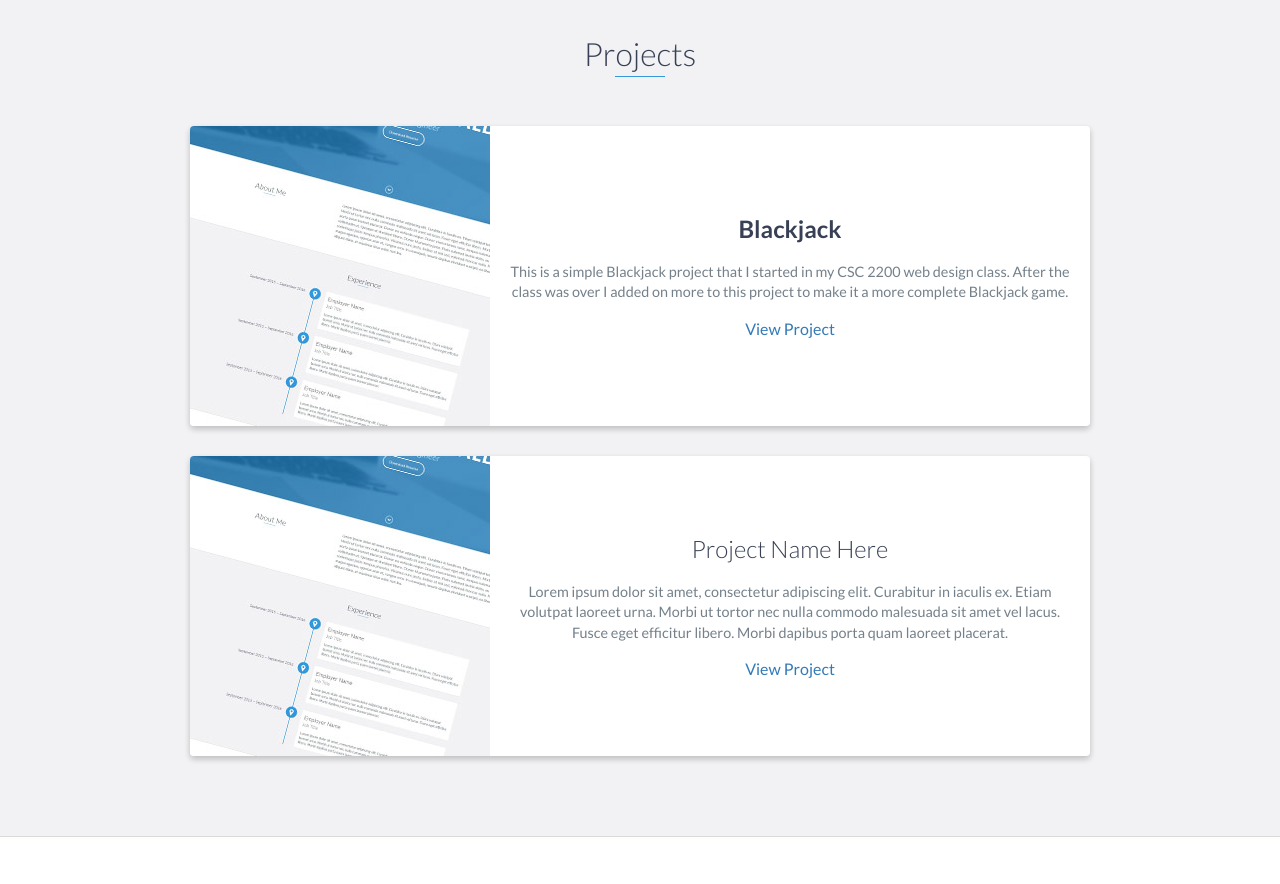
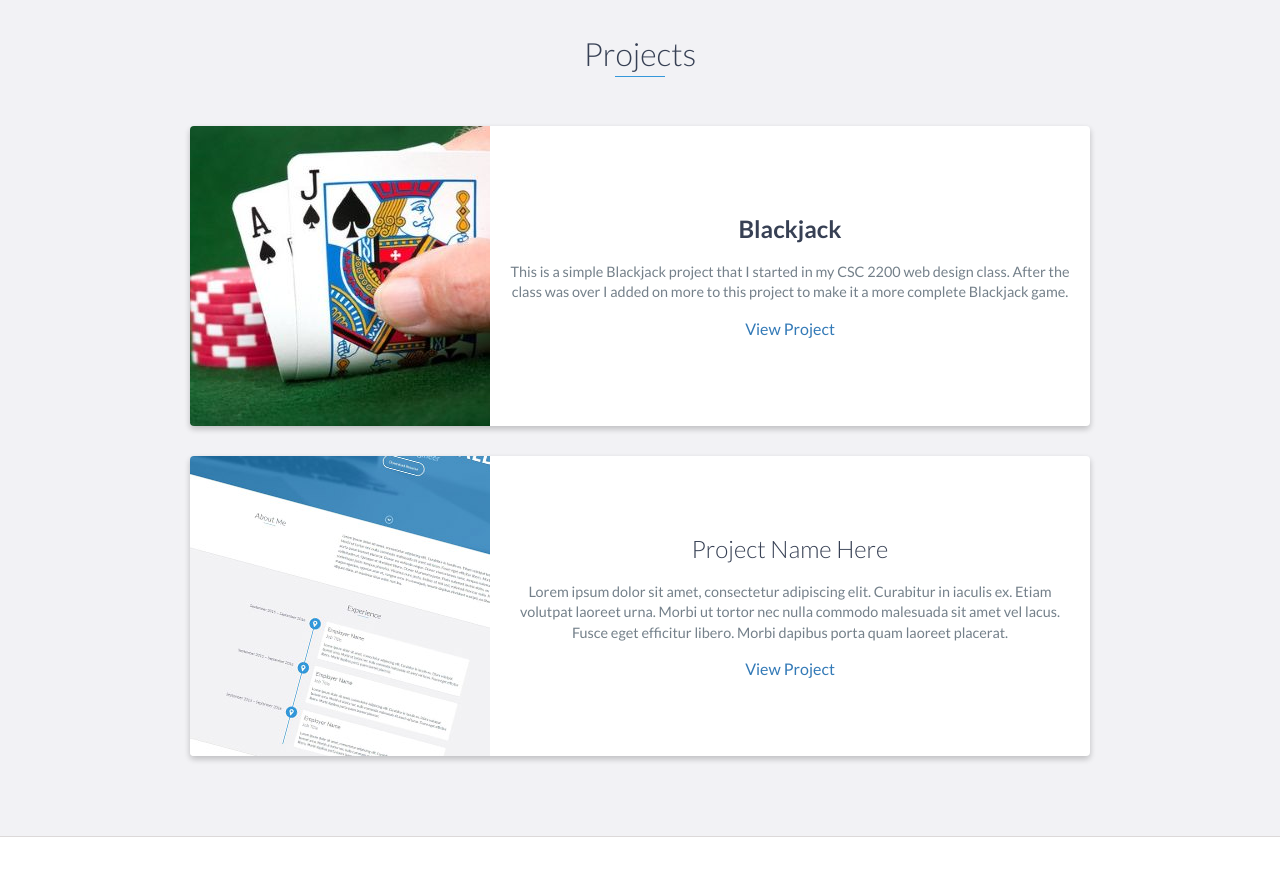
Before and after one commit to cmckee318/cmckee318.github.io, a website: page index.html in a window 1280 px wide. Shown: the part 1360-2244 px from the top of the page. Drawn offline with nearby package versions, Linux system fonts and the light colour scheme.

Commit message:
Blackjack section of project done

```diff
--- a/index.html
+++ b/index.html
@@ -150,7 +150,7 @@
         <div class="row">
             <div class="project shadow-large">
                 <div class="project-image">
-                    <img src="images/project.jpg"/>
+                    <img src="images/BlackJackImg.jpg"/>
                 </div>
                 <!-- End .project-image -->
                 <div class="project-info">
```
Also changed, not shown: images/BlackJackImg.jpg (added).
